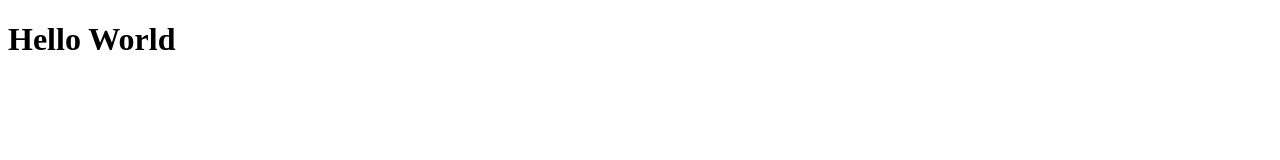
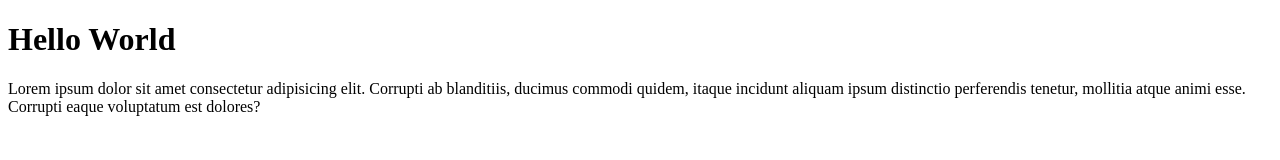
Before and after one commit to RobertoScarci/htmlcss-hello, a plain HTML site: page index.html in a window 1280 px wide. Drawn offline with Linux system fonts and the light colour scheme.

Commit message:
Creazione di un primo testo

```diff
--- a/index.html
+++ b/index.html
@@ -9,6 +9,9 @@
     <h1>
         Hello World
     </h1>
+    <p>
+        Lorem ipsum dolor sit amet consectetur adipisicing elit. Corrupti ab blanditiis, ducimus commodi quidem, itaque incidunt aliquam ipsum distinctio perferendis tenetur, mollitia atque animi esse. Corrupti eaque voluptatum est dolores?
+    </p>
 
 
 </body>
```
